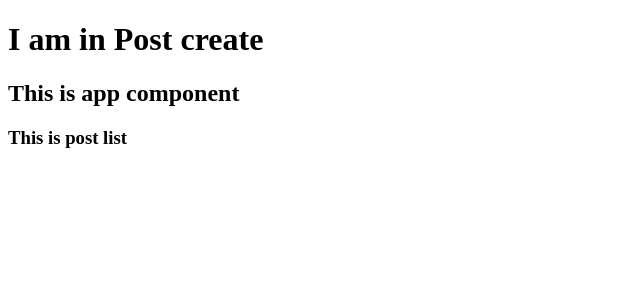
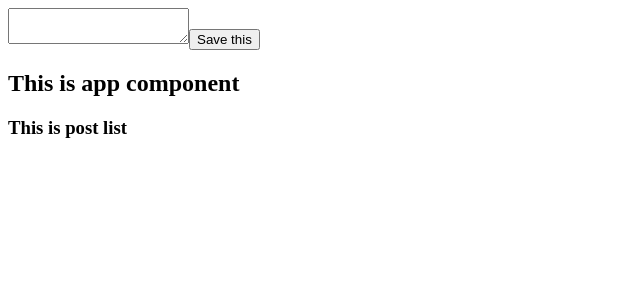
Before and after one commit to dishubagga/Angular_projects, an Angular app in the folder mean-course/: page / in a window 1280 px wide. Shown: the top 300 px of the page, without its empty margins (0-640 px from the left). Built offline with nearby package versions, Linux system fonts and the light colour scheme.

Commit message:
Adding Event Listner

```diff
--- a/mean-course/src/app/posts/post-create/post-create.component.html
+++ b/mean-course/src/app/posts/post-create/post-create.component.html
@@ -1 +1,2 @@
-<h1> I am  in Post create </h1>
+<textarea></textarea>
+<button (click)="onAddPost()">Save this</button>
--- a/mean-course/src/app/posts/post-create/post-create.component.ts
+++ b/mean-course/src/app/posts/post-create/post-create.component.ts
@@ -6,5 +6,7 @@ import { Component } from '@angular/core';
 })
 
 export class PostCreateComponent{
-
+  onAddPost(){
+    alert("Hi from post create app");
+  }
 }
```
